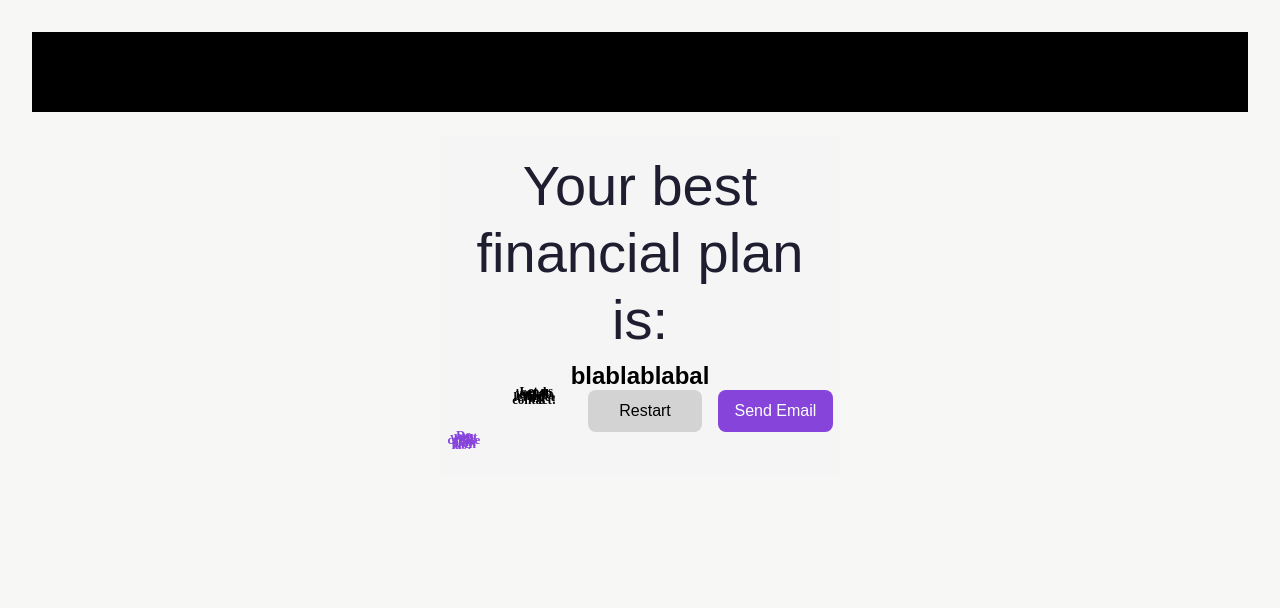
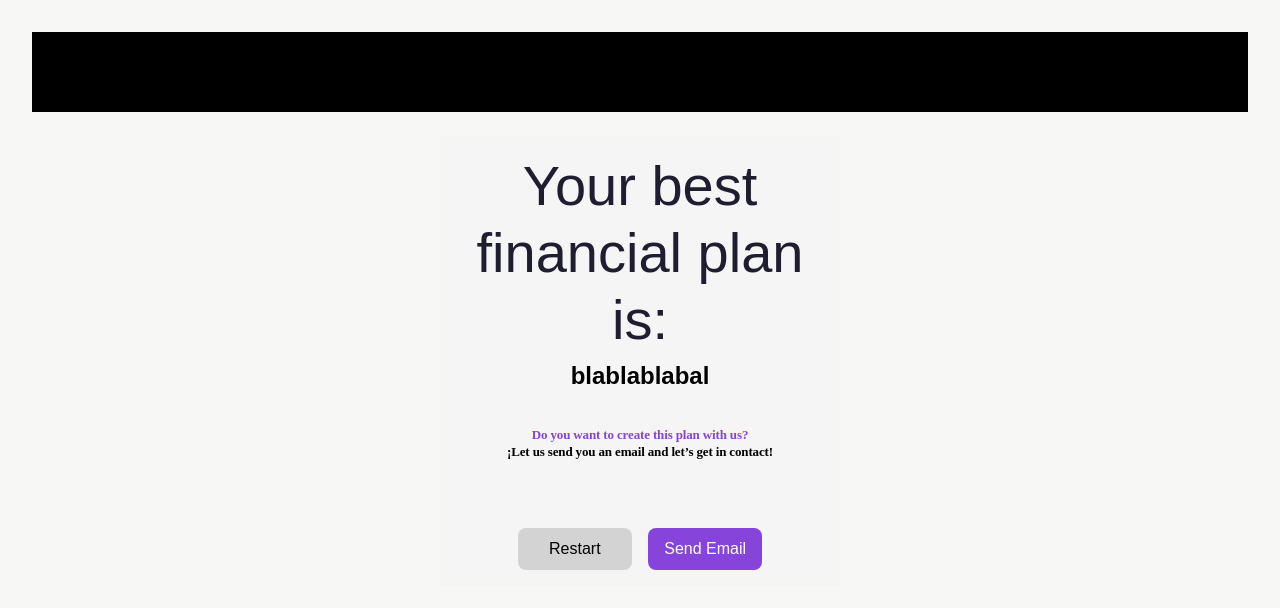
Before and after one commit to viegosabroso/UbankFinal, a React (Vite) app in the folder Ubank/: page /Plan in a window 1280 px wide. Shown: the top 608 px of the page. Built offline with nearby package versions, Linux system fonts and the light colour scheme.

Commit message:
Style:  CardContainer

```diff
--- a/Ubank/src/pages/FinantialPlan/FinantialPlan.css
+++ b/Ubank/src/pages/FinantialPlan/FinantialPlan.css
@@ -178,7 +178,7 @@ body {
 
 
     .card-container {
-        flex-direction: row; /* Cambia la dirección a horizontal */
+        flex-direction: column; /* Cambia la dirección a horizontal */
         justify-content: center; /* Centra las tarjetas */
         justify-content: center;
         gap: 32px; /* Espaciado mayor entre tarjetas */
--- a/Ubank/src/pages/FinantialPlan/FinantialPlan.tsx
+++ b/Ubank/src/pages/FinantialPlan/FinantialPlan.tsx
@@ -19,8 +19,11 @@ const FinantialPlan = () => {
           {/* Usar el componente Card y pasarle las props dinámicas */}
 
         {/* Texto adicional */}
+        <div className='Container_Text'>
         <p className="contact-text">Do you want to create this plan with us?</p>
         <p className="contact-text2">¡Let us send you an email and let’s get in contact!</p>
+        </div>
+
 
         {/* Botones */}
         <div className="button-container">
```
